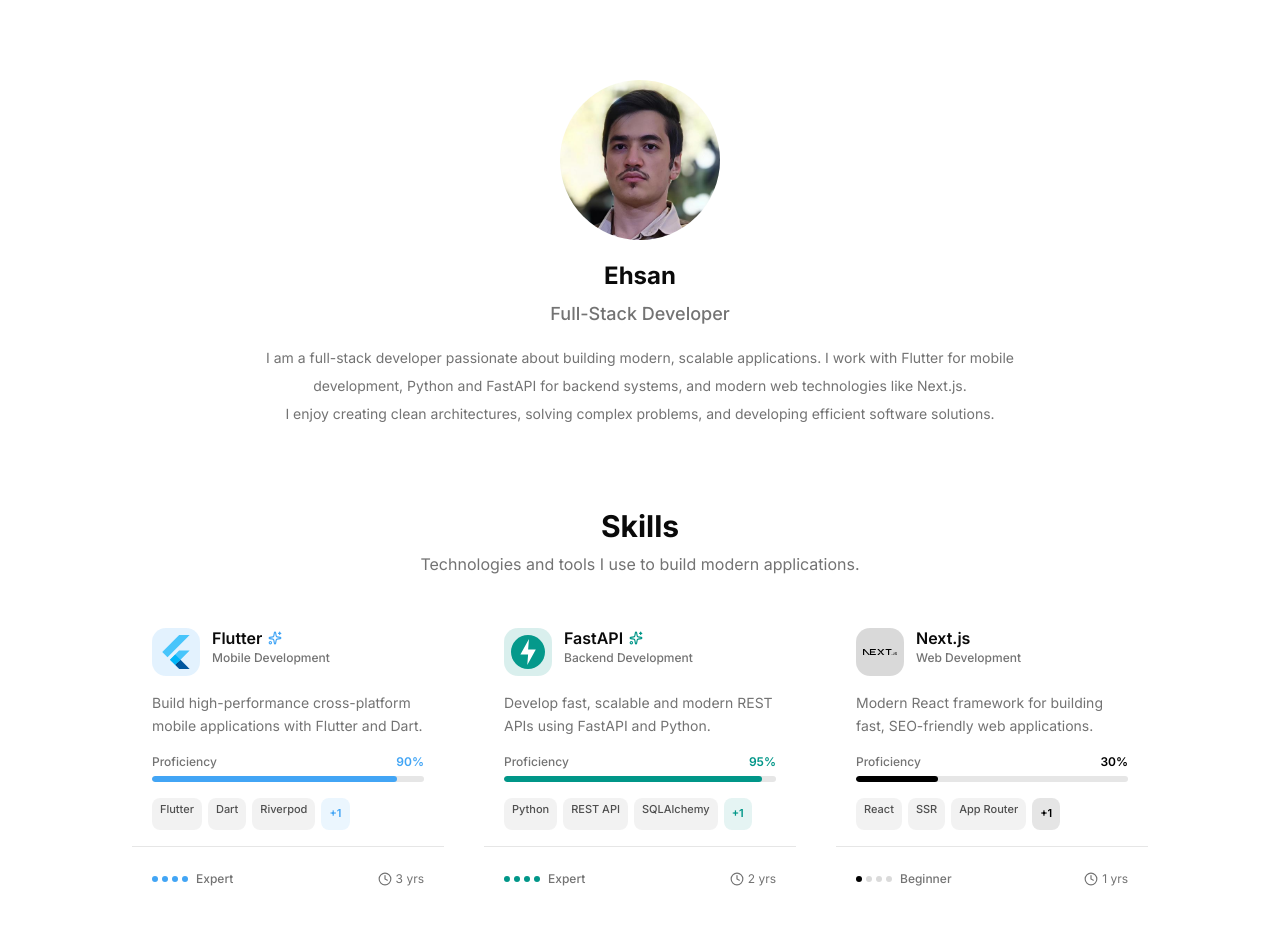
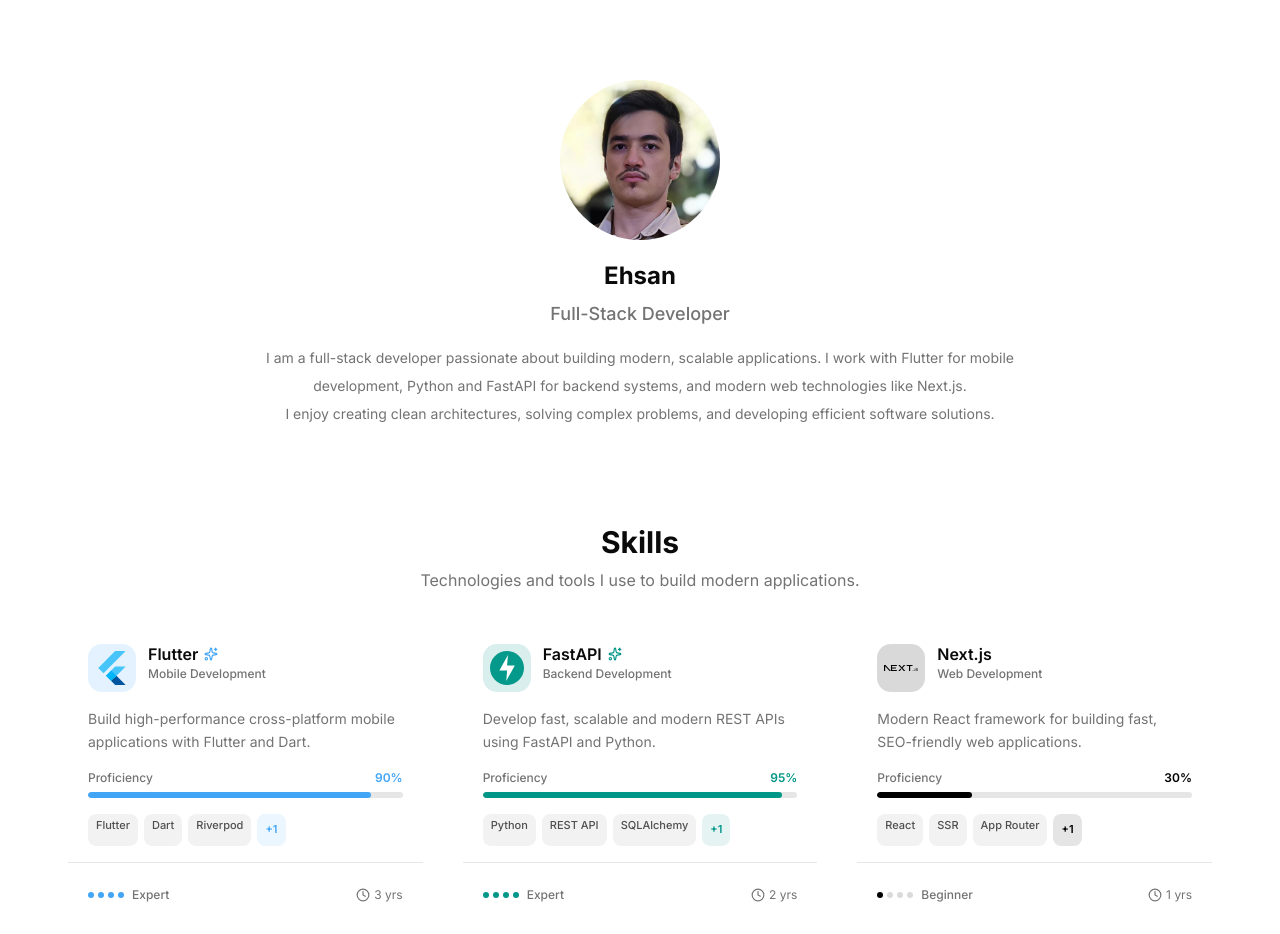
Before and after one commit to EhsanFiruzi/portfolio, a Next.js app: page / in a window 1280 px wide. Shown: the top 934 px of the page. Built offline with nearby package versions, Linux system fonts and the light colour scheme.

Commit message:
Update layout styles for SkillsSection container in Home component

```diff
--- a/app/page.tsx
+++ b/app/page.tsx
@@ -10,7 +10,7 @@ export default function Home() {
   return (
     <>
         <Profile/>
-        <div className="mx-auto w-full max-w-6xl px-4 py-10 sm:px-8 lg:px-14">
+        <div className="px-4 py-10 sm:flex sm:m-14 sm:px-0 sm:py-0">
           <SkillsSection />
         </div>
         <ProjectsSection/>
```
